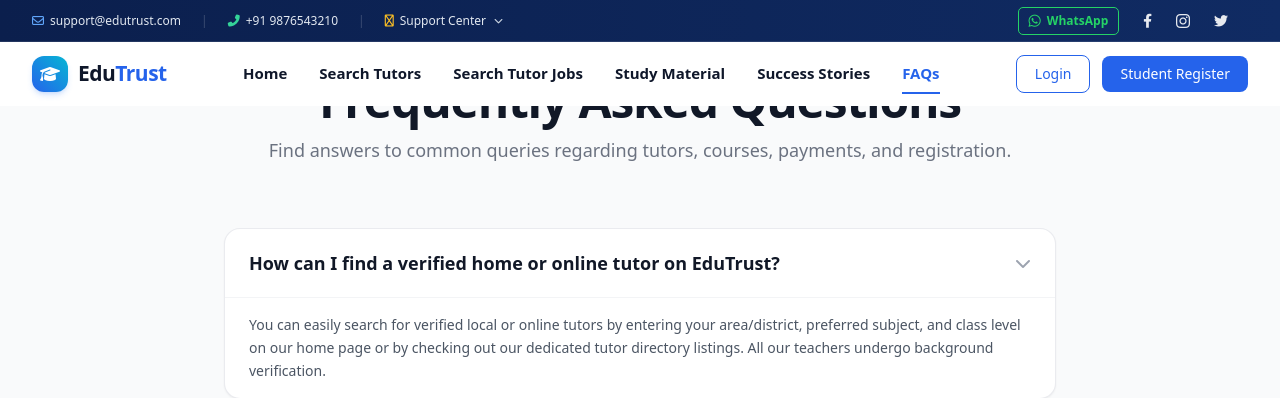
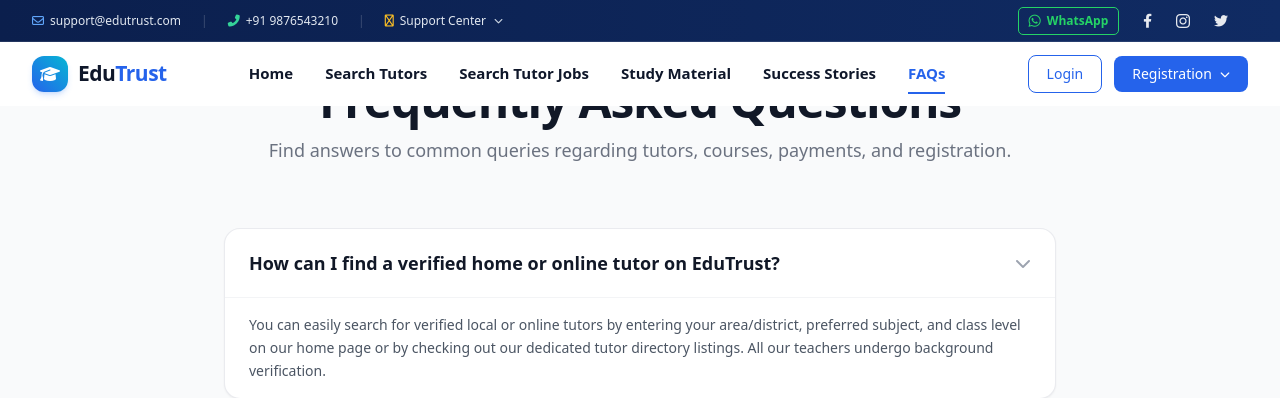
Before and after one commit to Krishnakumar11111/krishna_sample, a Django app: page /faqs/ in a window 1280 px wide. Shown: the top 398 px of the page. Run offline with Django 5.2, Linux system fonts and the light colour scheme; data comes from the database, SQL or seed files in the repository; data that the repository does not hold is empty; some libraries are stand-ins or nearby versions.

Commit message:
Convert Student Register button to Registration dropdown with Student and Teacher options

```diff
--- a/templates/components/public_header.html
+++ b/templates/components/public_header.html
@@ -327,9 +327,33 @@
                     <a href="{% url 'login' %}" style="border: 1px solid #2563EB; color: #2563EB; border-radius: 8px; padding: 8px 18px; font-weight: 500;" class="bg-white hover:bg-blue-50 text-sm transition-all no-underline">
                         Login
                     </a>
-                    <a href="{% url 'student_registration' %}" style="background-color: #2563EB; color: #FFFFFF; border-radius: 8px; padding: 8px 18px; font-weight: 500;" class="hover:bg-blue-700 text-sm shadow-xs transition-all no-underline">
-                        Student Register
-                    </a>
+                    <!-- Registration Dropdown -->
+                    <div class="relative inline-block text-left" id="registrationDropdownContainer">
+                        <button type="button" id="registrationDropdownBtn" onclick="toggleRegistrationDropdown(event)" style="background-color: #2563EB; color: #FFFFFF; border-radius: 8px; padding: 8px 18px; font-weight: 500;" class="hover:bg-blue-700 text-sm shadow-xs transition-all flex items-center gap-2 cursor-pointer border-0">
+                            <span>Registration</span>
+                            <i class="fas fa-chevron-down text-[10px] transition-transform duration-200" id="registrationDropdownChevron"></i>
+                        </button>
+                        <div id="registrationDropdownMenu" class="hidden absolute right-0 mt-2 w-56 bg-white border border-slate-200 rounded-2xl shadow-xl z-50 p-2 fade-in space-y-1">
+                            <a href="{% url 'student_registration' %}" class="flex items-center gap-3 p-2.5 rounded-xl text-slate-700 hover:text-[#2563EB] hover:bg-blue-50 text-sm font-semibold transition-colors no-underline">
+                                <div class="w-8 h-8 rounded-lg bg-blue-100 text-[#2563EB] flex items-center justify-center shrink-0">
+                                    <i class="fas fa-user-graduate text-sm"></i>
+                                </div>
+                                <div>
+                                    <div class="text-xs font-bold text-slate-900 leading-tight">Student Registration</div>
+                                    <div class="text-[10px] text-slate-500 font-normal">Register as a Student</div>
+                                </div>
+                            </a>
+                            <a href="{% url 'teacher_registration' %}" class="flex items-center gap-3 p-2.5 rounded-xl text-slate-700 hover:text-[#2563EB] hover:bg-blue-50 text-sm font-semibold transition-colors no-underline">
+                                <div class="w-8 h-8 rounded-lg bg-indigo-100 text-indigo-600 flex items-center justify-center shrink-0">
+                                    <i class="fas fa-chalkboard-teacher text-sm"></i>
+                                </div>
+                                <div>
+                                    <div class="text-xs font-bold text-slate-900 leading-tight">Teacher Registration</div>
+                                    <div class="text-[10px] text-slate-500 font-normal">Register as a Teacher</div>
+                                </div>
+                            </a>
+                        </div>
+                    </div>
                 {% endif %}
             </div>
 
@@ -393,7 +417,22 @@
                 <a href="{% url 'logout' %}" class="w-full bg-rose-50 text-rose-600 font-bold text-sm py-2 rounded-lg text-center no-underline">Logout</a>
             {% else %}
                 <a href="{% url 'login' %}" class="w-full border border-[#2563EB] text-[#2563EB] font-bold text-sm py-2 rounded-lg text-center no-underline">Login</a>
-                <a href="{% url 'student_registration' %}" class="w-full bg-[#2563EB] text-white font-bold text-sm py-2.5 rounded-lg text-center no-underline shadow-sm">Student Register</a>
+                <div class="space-y-1">
+                    <button type="button" onclick="toggleMobileRegDropdown()" class="w-full flex items-center justify-between bg-[#2563EB] text-white font-bold text-sm py-2.5 px-4 rounded-lg shadow-sm border-0 cursor-pointer">
+                        <span>Registration</span>
+                        <i class="fas fa-chevron-down text-xs transition-transform duration-200" id="mobileRegChevron"></i>
+                    </button>
+                    <div id="mobileRegMenu" class="hidden pl-2 pt-1 space-y-1">
+                        <a href="{% url 'student_registration' %}" class="flex items-center gap-2.5 p-2 rounded-lg bg-blue-50 text-[#2563EB] font-bold text-xs no-underline">
+                            <i class="fas fa-user-graduate"></i>
+                            <span>Student Registration</span>
+                        </a>
+                        <a href="{% url 'teacher_registration' %}" class="flex items-center gap-2.5 p-2 rounded-lg bg-indigo-50 text-indigo-600 font-bold text-xs no-underline">
+                            <i class="fas fa-chalkboard-teacher"></i>
+                            <span>Teacher Registration</span>
+                        </a>
+                    </div>
+                </div>
             {% endif %}
         </div>
     </div>
@@ -609,6 +648,45 @@
         if (modal) modal.classList.add('hidden');
     }
 
+    function toggleRegistrationDropdown(event) {
+        if (event) event.stopPropagation();
+        const menu = document.getElementById('registrationDropdownMenu');
+        const chevron = document.getElementById('registrationDropdownChevron');
+        if (!menu) return;
+
+        closeSupportCenterDropdown();
+        const profilePopup = document.getElementById('studentProfilePopupDropdown');
+        if (profilePopup) profilePopup.classList.add('hidden');
+
+        const isHidden = menu.classList.contains('hidden');
+        if (isHidden) {
+            menu.classList.remove('hidden');
+            if (chevron) chevron.style.transform = 'rotate(180deg)';
+        } else {
+            menu.classList.add('hidden');
+            if (chevron) chevron.style.transform = 'rotate(0deg)';
+        }
+    }
+
+    function closeRegistrationDropdown() {
+        const menu = document.getElementById('registrationDropdownMenu');
+        const chevron = document.getElementById('registrationDropdownChevron');
+        if (menu && !menu.classList.contains('hidden')) {
+            menu.classList.add('hidden');
+            if (chevron) chevron.style.transform = 'rotate(0deg)';
+        }
+    }
+
+    function toggleMobileRegDropdown() {
+        const menu = document.getElementById('mobileRegMenu');
+        const chevron = document.getElementById('mobileRegChevron');
+        if (!menu) return;
+        menu.classList.toggle('hidden');
+        if (chevron) {
+            chevron.style.transform = menu.classList.contains('hidden') ? 'rotate(0deg)' : 'rotate(180deg)';
+        }
+    }
+
     // Close popups on outside click
     document.addEventListener('click', function(e) {
         const supportDropdown = document.getElementById('supportCenterDropdown');
@@ -628,12 +706,21 @@
                 if (chevron) chevron.style.transform = 'rotate(0deg)';
             }
         }
+
+        const regMenu = document.getElementById('registrationDropdownMenu');
+        const regBtn = document.getElementById('registrationDropdownBtn');
+        if (regMenu && !regMenu.classList.contains('hidden')) {
+            if (!regMenu.contains(e.target) && (!regBtn || !regBtn.contains(e.target))) {
+                closeRegistrationDropdown();
+            }
+        }
     });
 
     // Close popups and modal on Escape key press
     document.addEventListener('keydown', function(e) {
         if (e.key === 'Escape') {
             closeSupportCenterDropdown();
+            closeRegistrationDropdown();
             const popup = document.getElementById('studentProfilePopupDropdown');
             if (popup && !popup.classList.contains('hidden')) {
                 popup.classList.add('hidden');
```
